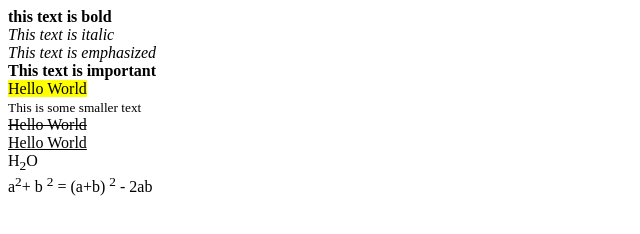
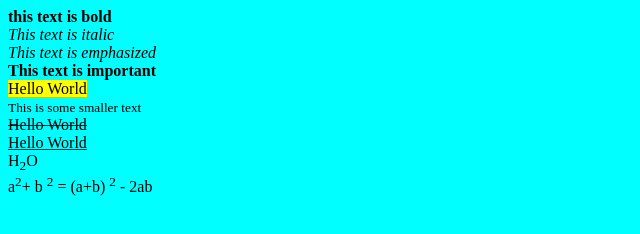
Before and after one commit to uzmabanu356/Learning-in-BCA, a plain HTML site: page web Technology/HTML/Formatting.html in a window 1280 px wide. Shown: the whole page, without its empty margins (0-640 px from the left). Drawn offline with Linux system fonts and the light colour scheme.

Commit message:
Add file

```diff
--- a/web Technology/HTML/Formatting.html
+++ b/web Technology/HTML/Formatting.html
@@ -4,6 +4,11 @@
     <meta charset="UTF-8">
     <meta name="viewport" content="width=device-width, initial-scale=1.0">
     <title>fORMATTING TAGS</title>
+    <style>
+        body{
+            background-color: aqua;
+        }
+    </style>
 </head>
 <body>
      <b>this text is bold</b> <br>
```
Also changed, not shown: web Technology/HTML/background.html (+1 -1 lines).
